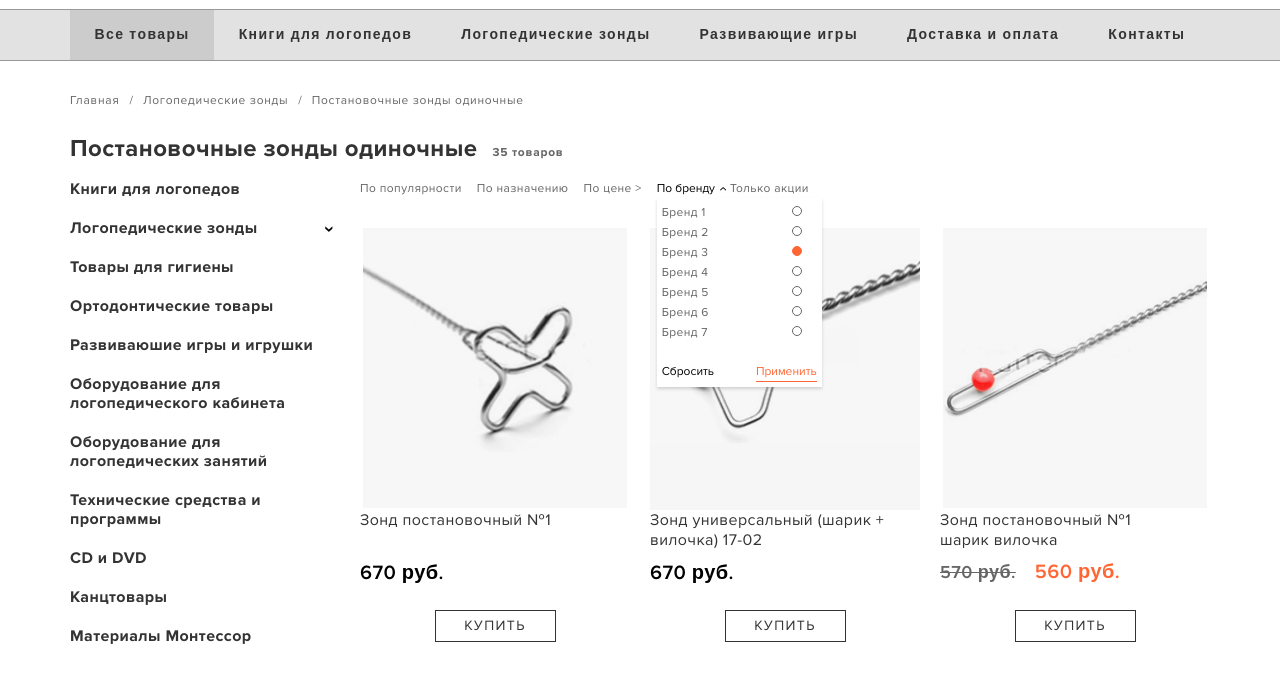
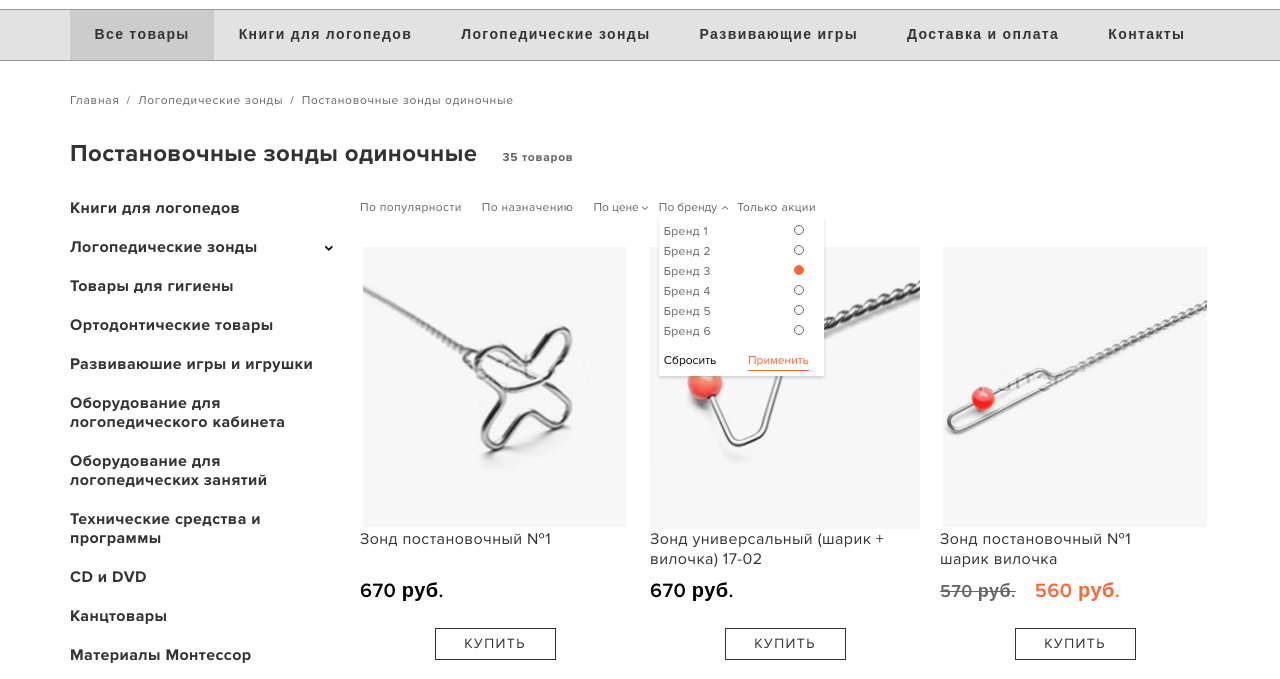
Before and after one commit to Verta-master/logoped, a plain HTML site: page catalog.html in a window 1280 px wide. Both pictures are taken after a click on the button "По бренду". Shown: the part 77-756 px from the top of the page. Drawn offline with Linux system fonts and the light colour scheme.

Commit message:
Update 2018-10-27T14:49:12.047Z

```diff
--- a/catalog.html
+++ b/catalog.html
@@ -176,7 +176,13 @@
           <form action="#" class="filter">
             <a href="#" class="filter__link">По популярности</a>
             <a href="#" class="filter__link">По назначению</a>
-            <a href="#" class="filter__link">По цене ></a>
+            <div class="filter__select">
+              <button type="button" class="filter__down">По цене</button>
+              <div class="filter__list">
+                <a href="#">По возрастанию цены</a>
+                <a href="#">По убыванию цены</a>
+              </div>
+            </div>
             <div class="filter__select">
               <button type="button" class="filter__down">По бренду</button>
               <div class="filter__list">
@@ -192,8 +198,6 @@
                 <label for="brand5" class="filter__label">Бренд 5</label>
                 <input type="checkbox" name="radio" id="brand6" class="filter__radio">
                 <label for="brand6" class="filter__label">Бренд 6</label>
-                <input type="checkbox" name="radio" id="brand7" class="filter__radio">
-                <label for="brand7" class="filter__label">Бренд 7</label>
                 <div class="filter__wrap">
                   <button type="button" class="filter__clear">Сбросить</button>
                   <button type="button" class="filter__apply">Применить</button>
@@ -421,7 +425,7 @@
       $(this).toggleClass('sidebar__down--up');
     });
     $('.filter__down').click(function() {
-      $('.filter__list').slideToggle();
+      $(this).next().slideToggle();
       $(this).toggleClass('filter__down--up');
     });
   </script>
--- a/css/style.css
+++ b/css/style.css
@@ -450,12 +450,13 @@ button {
   background-color: rgba(255, 255, 255, 0);
 }
 h1 {
+  margin-bottom: 30px;
   font-size: 24px;
   font-weight: 700;
   line-height: 1.2;
 }
 h1 span {
-  margin-left: 15px;
+  margin-left: 25px;
   font-size: 12px;
   line-height: 16px;
   color: #666;
@@ -471,7 +472,7 @@ h1 span {
 .more {
   width: 267px;
   height: 30px;
-  margin-top: 30px;
+  margin-top: 35px;
   margin-left: auto;
   margin-right: auto;
   display: -webkit-box;
@@ -1372,7 +1373,7 @@ h1 span {
 }
 .breadcrumbs {
   padding-top: 30px;
-  padding-bottom: 10px;
+  padding-bottom: 15px;
 }
 .breadcrumbs__link {
   color: #666666;
@@ -1384,13 +1385,13 @@ h1 span {
 }
 a.breadcrumbs__link {
   position: relative;
-  margin-right: 15px;
+  margin-right: 10px;
 }
 a.breadcrumbs__link::after {
   content: "/";
   position: relative;
   bottom: 0;
-  right: -10px;
+  right: -7px;
 }
 a.breadcrumbs__link:hover,
 a.breadcrumbs__link:active {
@@ -1419,12 +1420,50 @@ a.breadcrumbs__link:active {
 .catalog__content .show__item:nth-child(3n) {
   margin-right: 0;
 }
+.catalog__content .show__item::after {
+  opacity: 0;
+  content: "быстрый просмотр";
+  position: absolute;
+  top: 32%;
+  left: 0;
+  right: 0;
+  display: -webkit-box;
+  display: -ms-flexbox;
+  display: flex;
+  -webkit-box-pack: center;
+      -ms-flex-pack: center;
+          justify-content: center;
+  -webkit-box-align: center;
+      -ms-flex-align: center;
+          align-items: center;
+  padding-top: 20px;
+  padding-bottom: 20px;
+  padding-left: 25px;
+  text-transform: uppercase;
+  letter-spacing: 0.2em;
+  color: #666;
+  background-color: rgba(255, 255, 255, 0.741);
+  background-image: url(../img/icon-eye.png);
+  background-size: 19px 11px;
+  background-repeat: no-repeat;
+  background-position: center left 20px;
+  cursor: pointer;
+  -webkit-transition: ease-out 0.3s;
+  transition: ease-out 0.3s;
+}
+.catalog__content .show__item:hover:not(.show__item--banner)::after,
+.catalog__content .show__item:active:not(.show__item--banner)::after {
+  opacity: 1;
+  -webkit-transition: ease-out 0.3s;
+  transition: ease-out 0.3s;
+}
 .catalog__content p {
   margin-top: 0;
   margin-bottom: 10px;
 }
 .sidebar {
   width: 270px;
+  margin-bottom: 50px;
 }
 .sidebar__btn {
   display: none;
@@ -1467,9 +1506,10 @@ a.breadcrumbs__link:active {
 }
 .sidebar__sublist {
   display: none;
+  padding-top: 5px;
 }
 .sidebar__subitem {
-  margin-bottom: 10px;
+  margin-bottom: 3px;
 }
 .sidebar__sublink {
   display: block;
@@ -1507,7 +1547,7 @@ a.breadcrumbs__link:active {
 }
 .filter__down,
 .filter__link {
-  margin-right: 15px;
+  margin-right: 20px;
 }
 .filter__down:hover,
 .filter__link:hover,
@@ -1530,8 +1570,16 @@ a.breadcrumbs__link:active {
   -webkit-box-shadow: 0px 2px 3px 0px rgba(51, 51, 51, 0.19);
           box-shadow: 0px 2px 3px 0px rgba(51, 51, 51, 0.19);
 }
+.filter__list a {
+  display: block;
+}
+.filter__list a:hover,
+.filter__list a:active {
+  text-decoration: underline;
+}
 .filter__down {
   position: relative;
+  color: inherit;
 }
 .filter__down::after {
   content: "\203A";
@@ -1570,7 +1618,8 @@ a.breadcrumbs__link:active {
   border-color: #ff6633;
 }
 .filter__wrap {
-  margin-top: 20px;
+  margin-top: 10px;
+  padding-right: 10px;
   display: -webkit-box;
   display: -ms-flexbox;
   display: flex;
@@ -1597,7 +1646,7 @@ a.breadcrumbs__link:active {
   border-color: #fff;
 }
 .pages {
-  margin-top: 25px;
+  margin-top: 20px;
   margin-bottom: 60px;
   display: -webkit-box;
   display: -ms-flexbox;
```
Also changed, not shown: css/style.min.css.
